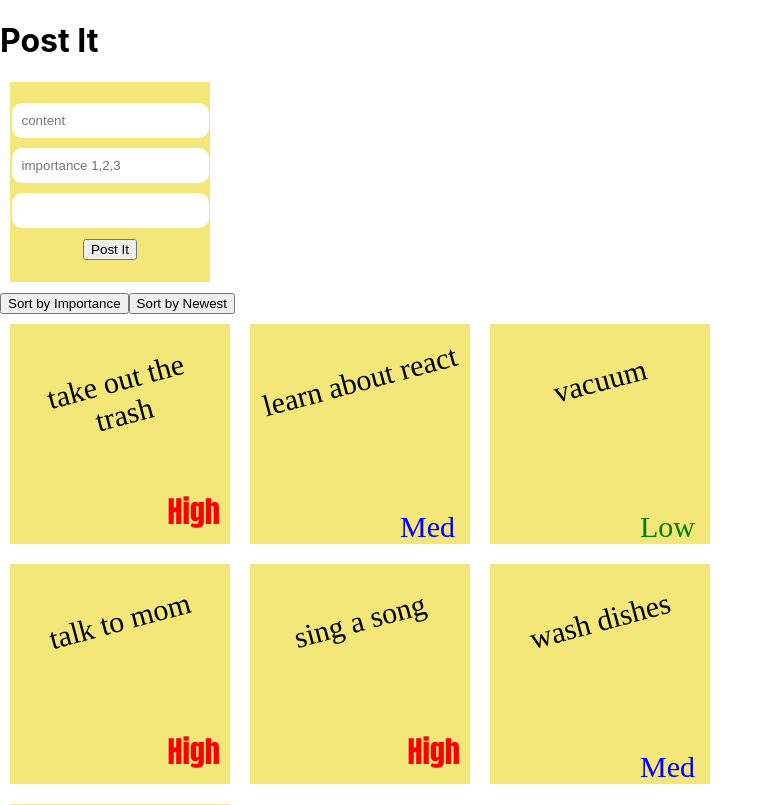
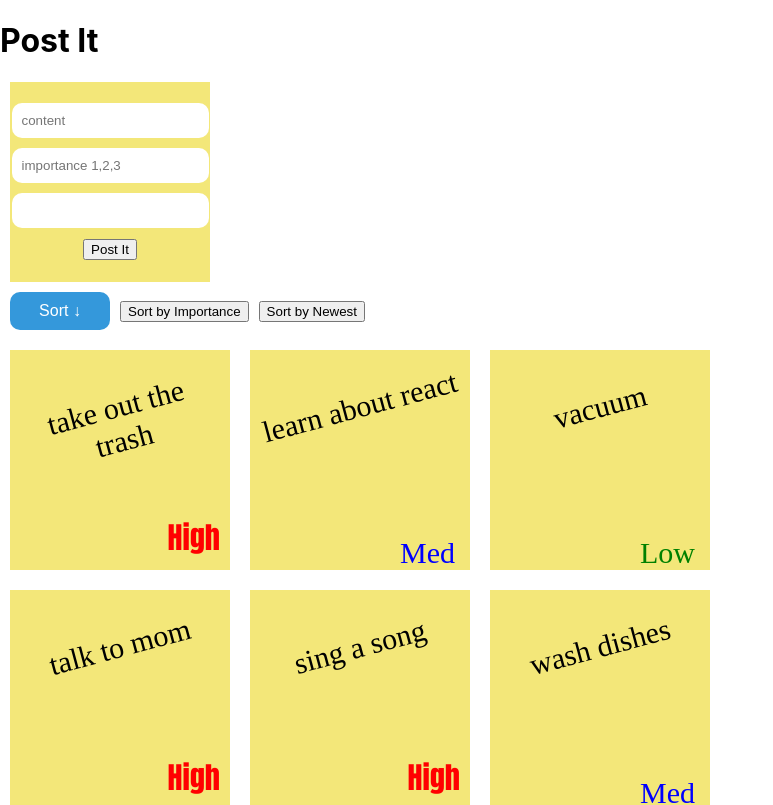
Before and after one commit to 4nth0ny1/post-it, a React (Create React App) app: page / in a window 1280 px wide. Shown: the top 805 px of the page, without its empty margins (0-773 px from the left). Built offline with nearby package versions, Linux system fonts and the light colour scheme.

Commit message:
tried adding sort dropdown but is not working

```diff
--- a/public/index.html
+++ b/public/index.html
@@ -39,5 +39,26 @@
       To begin the development, run `npm start` or `yarn start`.
       To create a production bundle, use `npm run build` or `yarn build`.
     -->
+
+    <script>/* When the user clicks on the button,
+      toggle between hiding and showing the dropdown content */
+      function myFunction() {
+        document.getElementById("myDropdown").classList.toggle("show");
+      }
+
+      // Close the dropdown menu if the user clicks outside of it
+      window.onClick = function(event) {
+        if (!event.target.matches('.dropbtn')) {
+          var dropdowns = document.getElementsByClassName("dropdown-content");
+          var i;
+          for (i = 0; i < dropdowns.length; i++) {
+            var openDropdown = dropdowns[i];
+            if (openDropdown.classList.contains('show')) {
+              openDropdown.classList.remove('show');
+            }
+          }
+        }
+      }
+      </script>
   </body>
 </html>
--- a/src/App.css
+++ b/src/App.css
@@ -73,7 +73,7 @@
   border: none;
 }
 
-.show {
+.delete-show {
   display: none;
   padding: 15px;
   background: red;
@@ -90,7 +90,7 @@
   background: grey;
 }
 
-.post-it-note:hover .show {
+.post-it-note:hover .delete-show {
   opacity: none;
   display: initial;
   border: none;
@@ -123,3 +123,63 @@
   color: green;
   padding: 0 15px 0 0;
 }
+
+/* Dropdown Button */
+.dropbtn {
+  background-color: #3498db;
+  color: white;
+  width: 100px;
+  padding: 10px;
+  font-size: 16px;
+  border: none;
+  cursor: pointer;
+  border-radius: 10px;
+}
+
+/* Dropdown button on hover & focus */
+.dropbtn:hover,
+.dropbtn:focus {
+  background-color: #2980b9;
+}
+
+/* The container <div> - needed to position the dropdown content */
+.dropdown {
+  position: relative;
+  display: inline-block;
+}
+
+/* Dropdown Content (Hidden by Default) */
+.dropdown-content {
+  display: none;
+  position: absolute;
+  background-color: #f1f1f1;
+  min-width: 160px;
+  box-shadow: 0px 8px 16px 0px rgba(0, 0, 0, 0.2);
+  z-index: 1;
+}
+
+/* Links inside the dropdown */
+.dropdown-content a {
+  color: black;
+  padding: 12px 16px;
+  text-decoration: none;
+  display: block;
+}
+
+/* Change color of dropdown links on hover */
+.dropdown-content a:hover {
+  background-color: #ddd;
+}
+
+/* Show the dropdown menu (use JS to add this class to the .dropdown-content container when the user clicks on the dropdown button) */
+.show {
+  display: block;
+}
+
+div.sort-button-group {
+  margin: 10px;
+}
+
+div.sort-button-group > button {
+  margin-left: 10px;
+}
--- a/src/App.js
+++ b/src/App.js
@@ -81,8 +81,18 @@ function App() {
     <>
       <h1>Post It</h1>
       <PostForm addNote={addNote} findNextId={findNextId} />
-      <button onClick={sortImportanceClick}>Sort by Importance</button>
-      <button onClick={sortById}>Sort by Newest</button>
+      <div className="sort-button-group">
+        <div className="dropdown">
+          <button onClick="myFunction()" className="dropbtn">Sort ↓</button>
+          <div id="myDropdown" className="dropdown-content">
+            <div onClick={sortImportanceClick}>Importance</div>
+            <div onClick={sortById}>Newest</div>
+          </div>
+        </div>
+
+        <button onClick={sortImportanceClick}>Sort by Importance</button>
+        <button onClick={sortById}>Sort by Newest</button>
+      </div>
       <PostContainer notes={notes} deleteNote={deleteNote} />
     </>
   );
--- a/src/components/Post.jsx
+++ b/src/components/Post.jsx
@@ -11,7 +11,7 @@ const Post = (props) => {
             <>
                 <div className="post-it-note">
                     <p className="post-it-note-content">{props.note.content}</p>
-                    <button className="show" onClick={handleDelete}>Delete</button>
+                    <button className="delete-show" onClick={handleDelete}>Delete</button>
                     <div className="box high">High</div>
                 </div>
 
@@ -23,7 +23,7 @@ const Post = (props) => {
             <>
                 <div className="post-it-note">
                     <p className="post-it-note-content">{props.note.content}</p>
-                    <button className="show" onClick={handleDelete}>Delete</button>
+                    <button className="delete-show" onClick={handleDelete}>Delete</button>
                     <div className="box med">Med</div>
                 </div>
             </>
@@ -33,7 +33,7 @@ const Post = (props) => {
             <>
                 <div className="post-it-note">
                     <p className="post-it-note-content">{props.note.content}</p>
-                    <button className="show" onClick={handleDelete}>Delete</button>
+                    <button className="delete-show" onClick={handleDelete}>Delete</button>
                     <div className="box low">Low</div>
                 </div>
             </>
--- a/src/components/PostForm.jsx
+++ b/src/components/PostForm.jsx
@@ -40,7 +40,7 @@ class PostForm extends Component {
                     <label htmlFor="importance"></label>
                     <input type="number"  className="form-input" placeholder="importance 1,2,3" onChange={onChange} name="importance" id="importance" />
                     <label htmlFor="id"></label>
-                    <input type="number" className="form-input" onChange={onChange} name="id" id="id" placeholder={addNewId}/>
+                    <input type="number" className="form-input" onChange={onChange} name="id" id="id" value={addNewId}/>
                     <button type="submit">Post It</button>
                 </form>
             </div>
```
